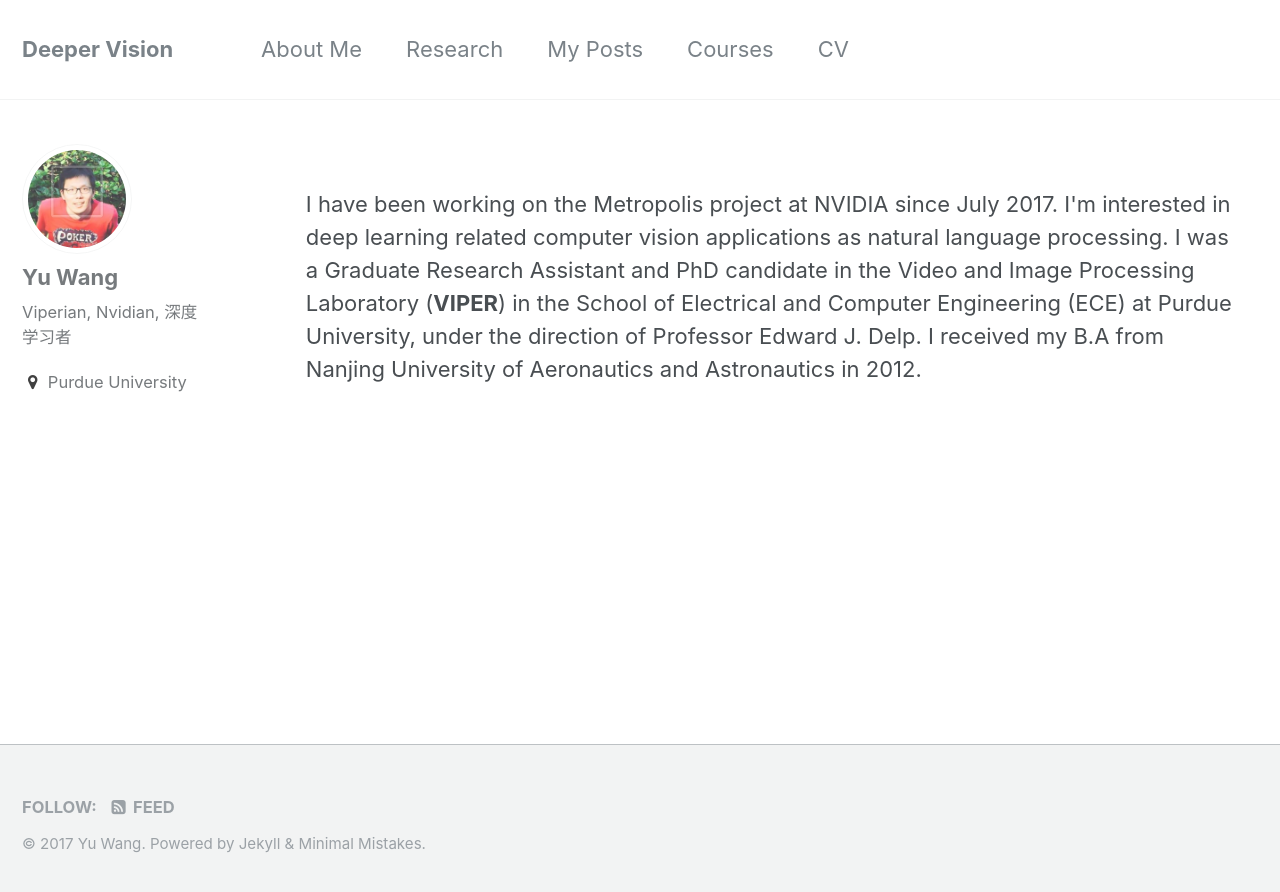
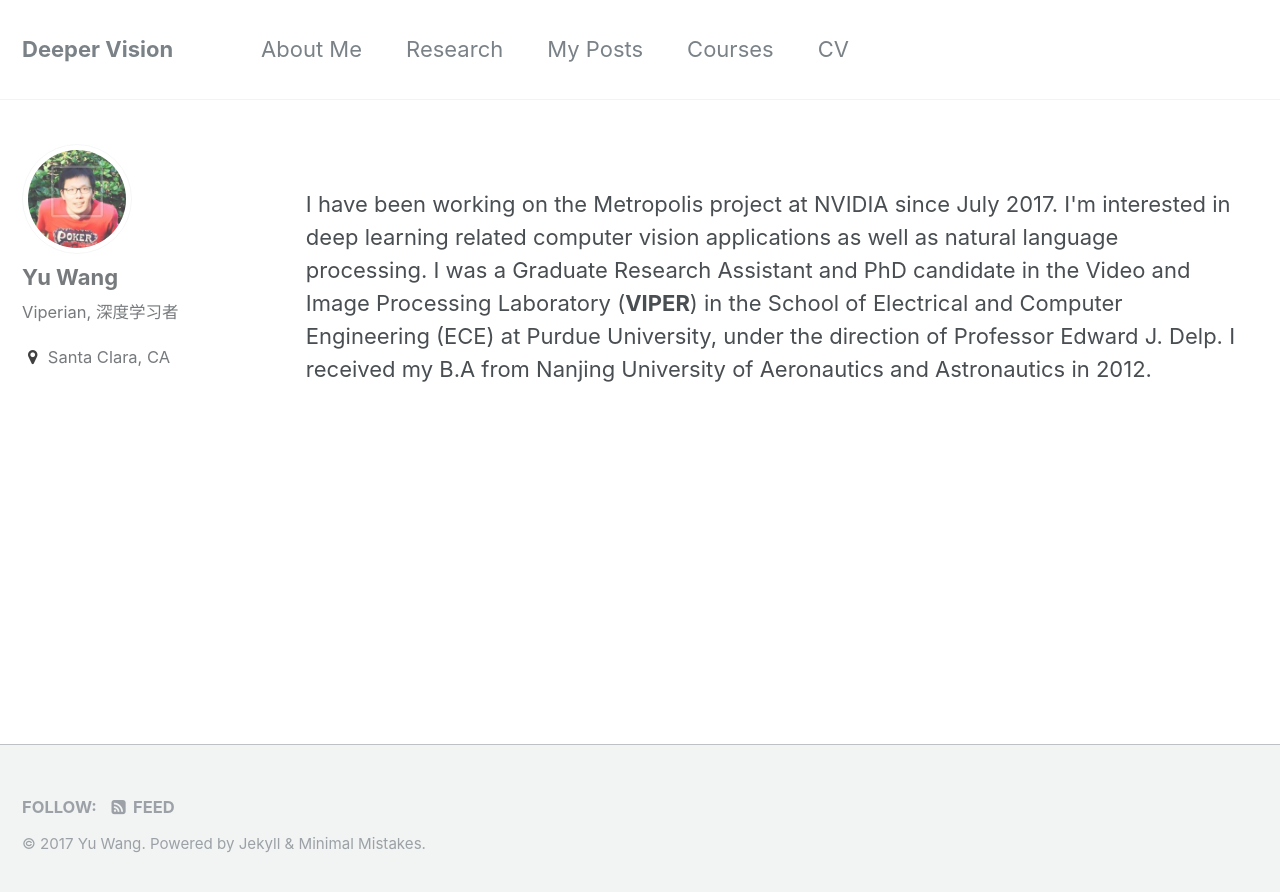
Before and after one commit to ywang-purdue/ywang-purdue.github.io, a Jekyll site: the page built from about.html, in a window 1280 px wide. Shown: the top 892 px of the page. Built offline with Jekyll 4.4.1, drawn with Linux system fonts in a browser that asks for light colours.

Commit message:
fixed typos

```diff
--- a/_config.yml
+++ b/_config.yml
@@ -79,8 +79,8 @@
 author:
   name             : "Yu Wang"
   avatar           : "me.png"
-  bio              : "Viperian, Nvidian, 深度学习者"
-  location         : "Purdue University"
+  bio              : "Viperian, 深度学习者"
+  location         : "Santa Clara, CA"
   email            :
   uri              :
   bitbucket        :
--- a/about.html
+++ b/about.html
@@ -8,7 +8,7 @@
 			<div class="wrapper">
 				<div id="main" role="main" class="clearfix">
 
-					<p>I have been working on the Metropolis project at NVIDIA since July 2017. I'm interested in deep learning related computer vision applications as natural language processing. I was a Graduate Research Assistant and PhD candidate in the Video and Image Processing Laboratory (<b>VIPER</b>) in the School of Electrical and Computer Engineering (ECE) at Purdue University, under the direction of Professor Edward J. Delp. I received my B.A from Nanjing University of Aeronautics and Astronautics in 2012.
+					<p>I have been working on the Metropolis project at NVIDIA since July 2017. I'm interested in deep learning related computer vision applications as well as natural language processing. I was a Graduate Research Assistant and PhD candidate in the Video and Image Processing Laboratory (<b>VIPER</b>) in the School of Electrical and Computer Engineering (ECE) at Purdue University, under the direction of Professor Edward J. Delp. I received my B.A from Nanjing University of Aeronautics and Astronautics in 2012.
 					</p>
 
 
```
